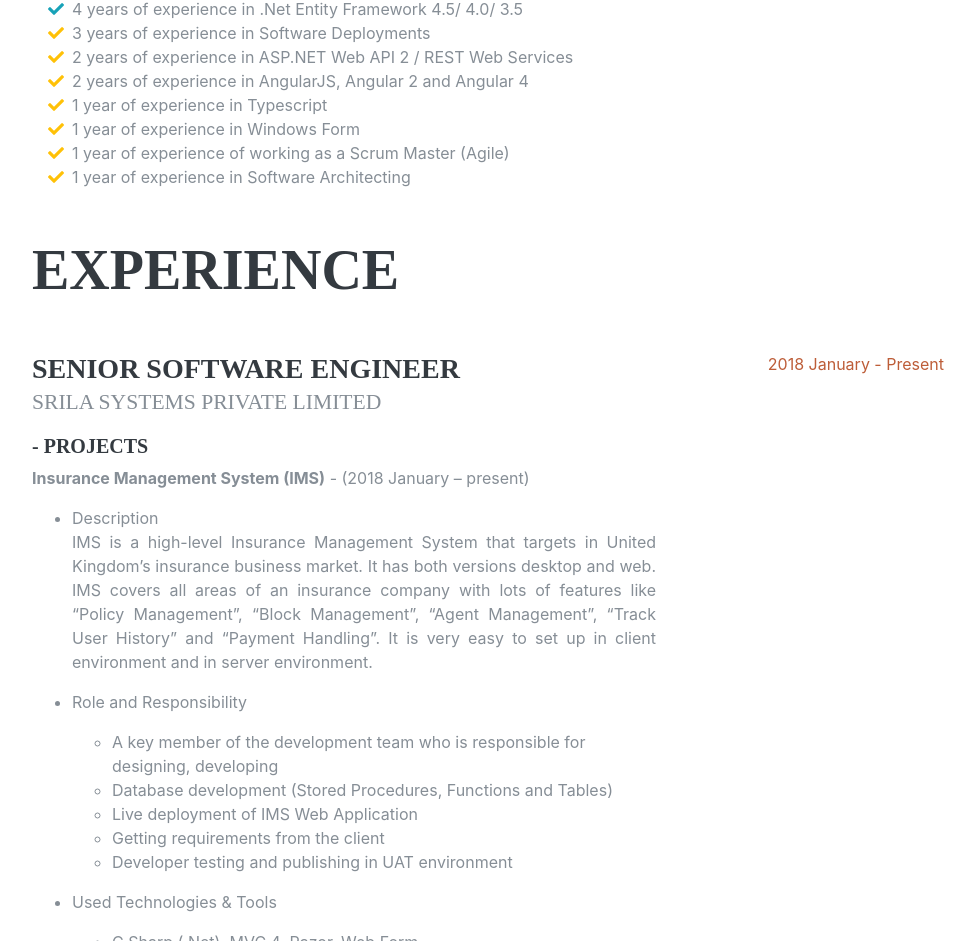
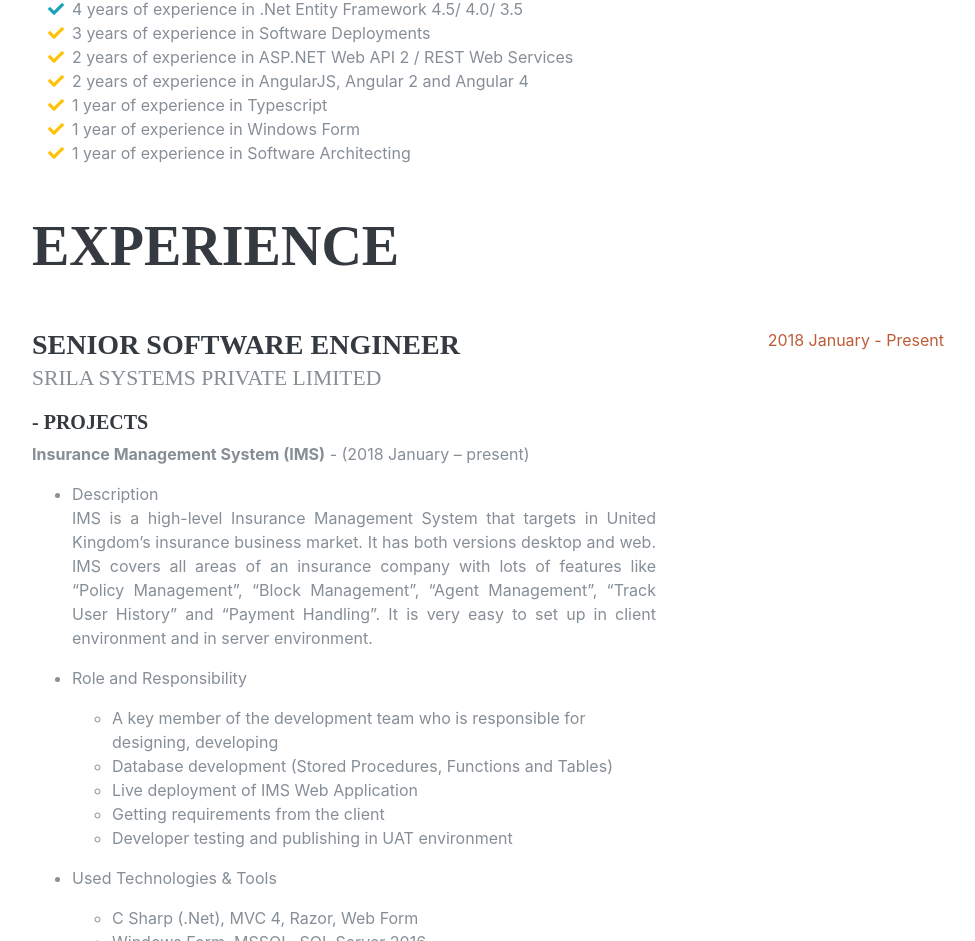
Before and after one commit to sameeraz/sameeraz.github.io, a plain HTML site: page index.html in a window 1280 px wide. Shown: the part 1158-2099 px from the top of the page, without its empty margins (288-1263 px from the left). Drawn offline with Linux system fonts and the light colour scheme; a web font is replaced by a local one.

Commit message:
Add files via upload

```diff
--- a/index.html
+++ b/index.html
@@ -235,10 +235,6 @@
 								<li>
 									<i class="fa-li fa fa-check text-warning"></i>
 									1 year of experience in Windows Form
-								</li>
-								<li>
-									<i class="fa-li fa fa-check text-warning"></i>
-									1 year of experience of working as a Scrum Master (Agile)
 								</li>
 								<li>
 									<i class="fa-li fa fa-check text-warning"></i>
```
